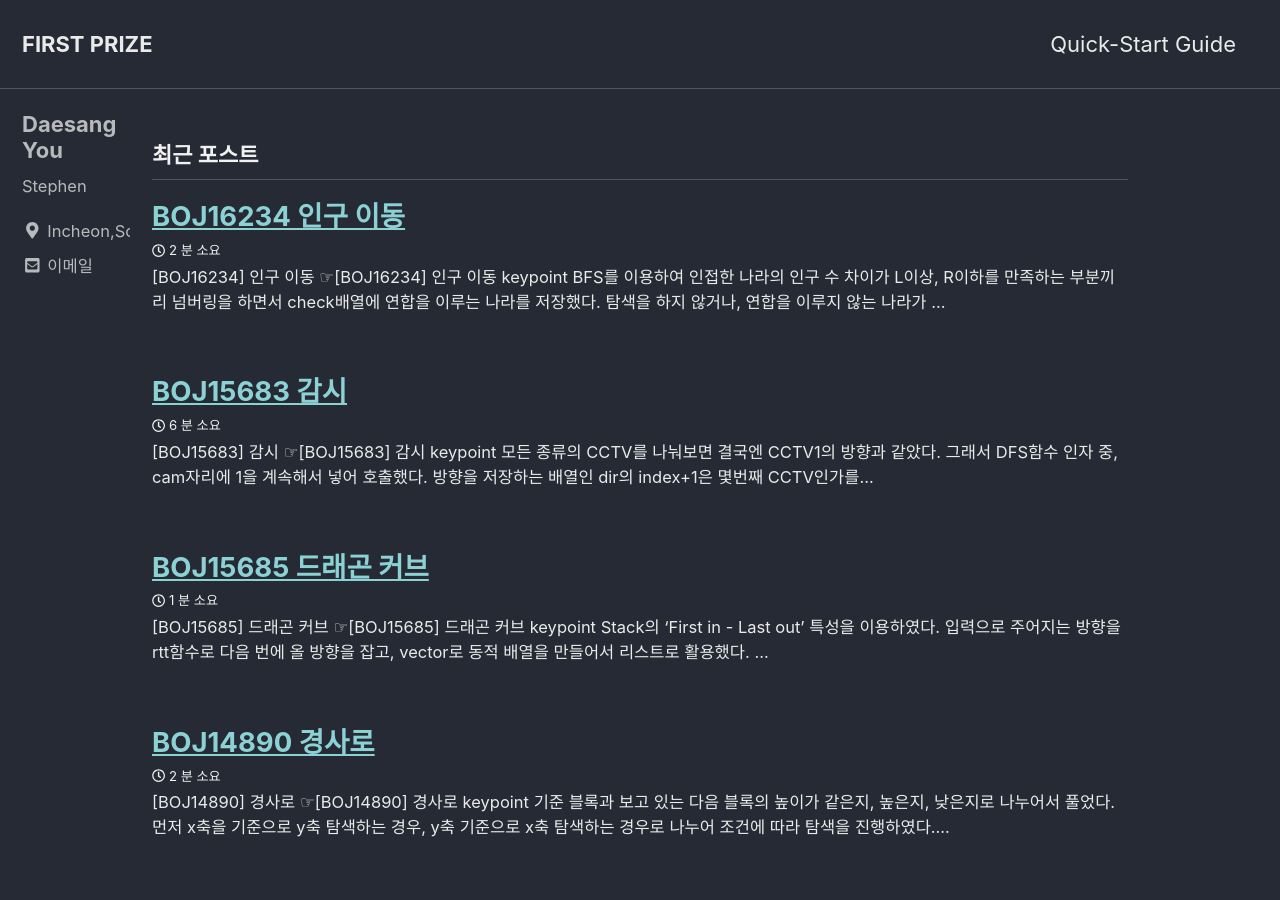
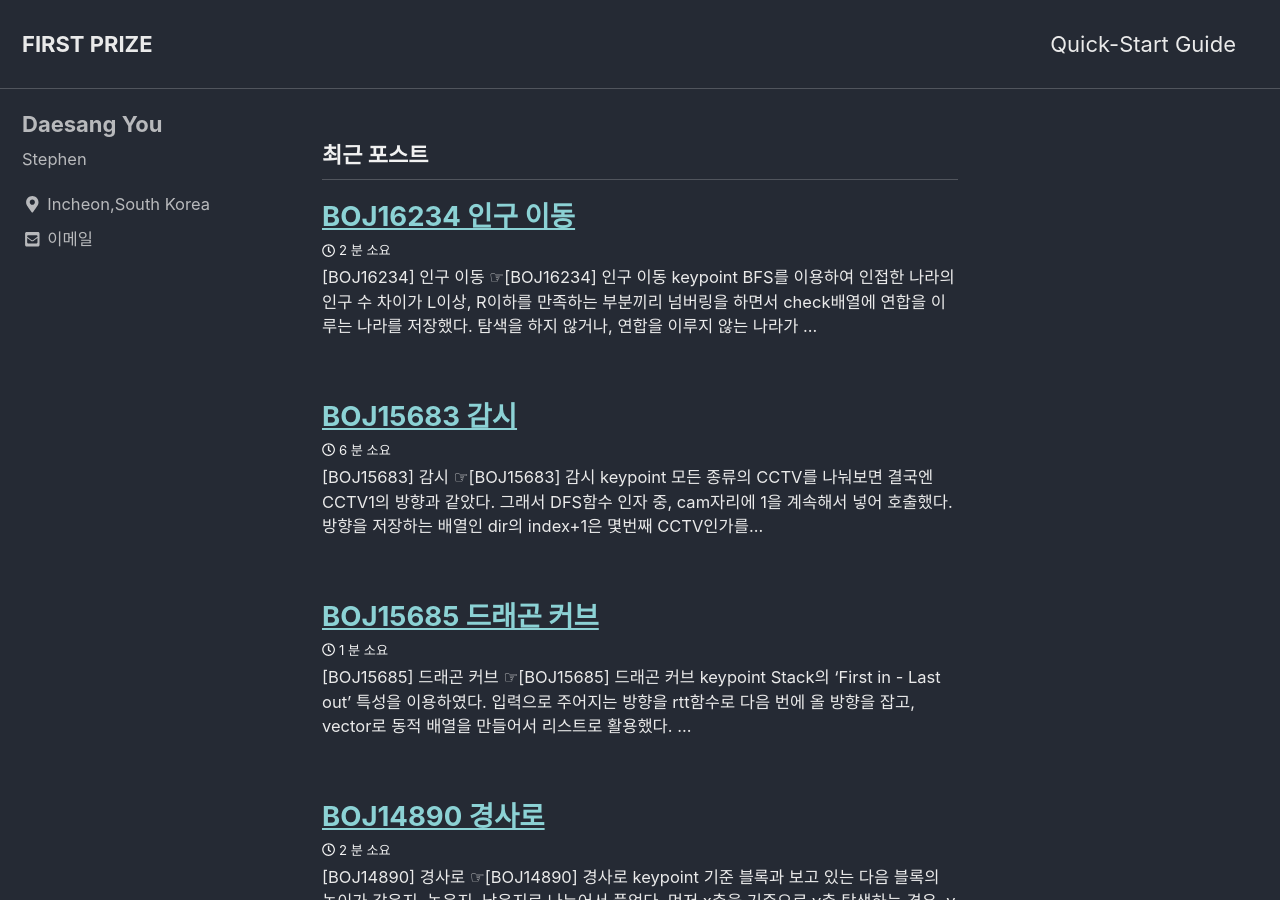
Before and after one commit to eotkd4791/eotkd4791.github.io, a Jekyll site: the page built from index.html, in a window 1280 px wide and 900 px high. Built offline with Jekyll 4.4.1, drawn with Linux system fonts in a browser that asks for light colours; cached includes are drawn as plain includes; the list of posts is cut into pages by our own code.

Commit message:
Update _variables.scss

```diff
--- a/_sass/minimal-mistakes/_variables.scss
+++ b/_sass/minimal-mistakes/_variables.scss
@@ -141,9 +141,9 @@ $x-large: 1280px !default;
    Grid
    ========================================================================== */
 
-$right-sidebar-width-narrow: 130px !default;
-$right-sidebar-width: 130px !default;
-$right-sidebar-width-wide: 200px !default;
+$right-sidebar-width-narrow: 200px !default;
+$right-sidebar-width: 300px !default;
+$right-sidebar-width-wide: 400px !default;
 
 /*
    Other
```
